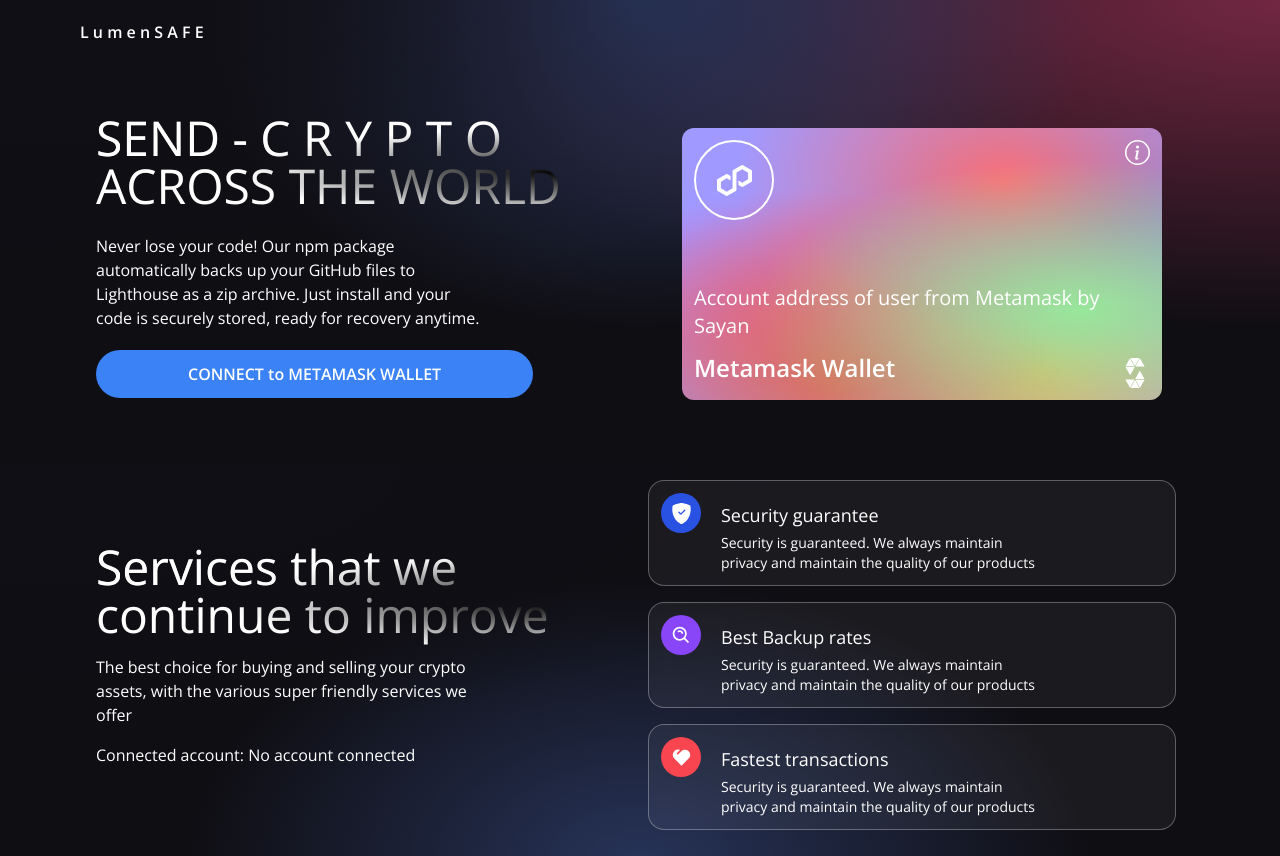
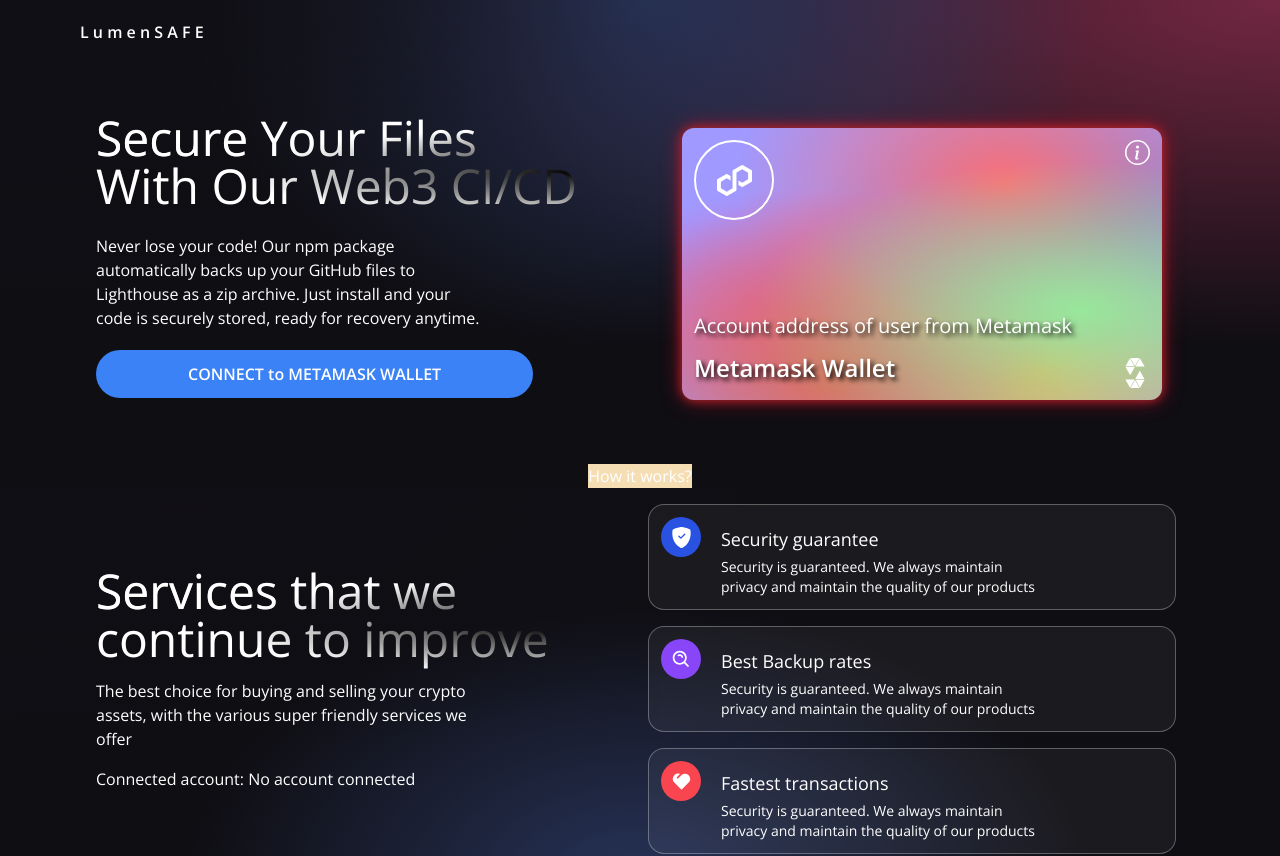
Before and after one commit to Snedit/lumenSafe-test, a React (Vite) app in the folder frontend/: page / in a window 1280 px wide. Shown: the top 856 px of the page. Built offline with nearby package versions, Linux system fonts and the light colour scheme.

Commit message:
some major changes

```diff
--- a/frontend/src/components/Welcome.jsx
+++ b/frontend/src/components/Welcome.jsx
@@ -1,6 +1,6 @@
-import React, { useState } from 'react';
-import { SiPolygon, SiSolidity } from 'react-icons/si';
-import { BsInfoCircle } from 'react-icons/bs';
+import React, { useState } from "react";
+import { SiPolygon, SiSolidity } from "react-icons/si";
+import { BsInfoCircle } from "react-icons/bs";
 
 let y = false;
 
@@ -10,7 +10,9 @@
   const connectWallet = async () => {
     if (window.ethereum) {
       try {
-        const accounts = await window.ethereum.request({ method: 'eth_requestAccounts' });
+        const accounts = await window.ethereum.request({
+          method: "eth_requestAccounts",
+        });
         setLocalAccount(accounts[0]);
         setAccount(accounts[0]);
         setX(true);
@@ -22,51 +24,39 @@
       console.log("MetaMask not detected");
     }
   };
-/*
-  let y = false;
-const myMetamaskAddress = '0xc500Ea677F14Eb13BeC6FF39aFC24501496aF372';
-
-const Welcome = ({ setX, setAccount }) => {
-  const [localAccount, setLocalAccount] = useState(null);
-
-  const connectWallet = async () => {
-    if (window.ethereum) {
-      try {
-        // Instead of requesting accounts from MetaMask
-        // Use your own address directly
-        setLocalAccount(myMetamaskAddress);
-        setAccount(myMetamaskAddress);
-        setX(true);
-        y = true;
-      } catch (error) {
-        console.error("User denied account access", error);
-      }
-    } else {
-      console.log("MetaMask not detected");
-    }
-  };*/
 
   return (
-    <div className='px-14 py-1'>
+    <div className="px-14 py-1">
       <div className="flex mf:flex-row flex-col justify-between items-center md:p-10 py-2 px-1">
         <div className="flex flex-1 items-start flex-col mf:mr-10">
-          <h1 className='text-3xl sm:text-5xl text-white text-gradient py-1'>
-            SEND - C R Y P T O <br /> ACROSS THE WORLD
+          <h1 className="text-3xl sm:text-5xl text-white text-gradient py-1">
+            Secure Your Files <br /> With Our Web3 CI/CD
           </h1>
           <p className="text-left mt-5 text-white font-light md:w-9/12 w-11/12 text-base">
-          Never lose your code! Our npm package automatically backs up your GitHub files to Lighthouse as a zip archive. Just install and your code is securely stored, ready for recovery anytime.</p>
-          {!y ?
-            <button type='button' onClick={connectWallet} className='flex flex-1 flex-row justify-center items-center my-5 bg-blue-500 p-3 rounded-full cursor-pointer hover:bg-cyan-800'>
-              <p className="text-white text-base font-semibold px-20">CONNECT to METAMASK WALLET</p>
+            Never lose your code! Our npm package automatically backs up your
+            GitHub files to Lighthouse as a zip archive. Just install and your
+            code is securely stored, ready for recovery anytime.
+          </p>
+          {!y ? (
+            <button
+              type="button"
+              onClick={connectWallet}
+              className="flex flex-1 flex-row justify-center items-center my-5 bg-blue-500 p-3 rounded-full cursor-pointer hover:bg-cyan-800"
+            >
+              <p className="text-white text-base font-semibold px-20">
+                CONNECT to METAMASK WALLET
+              </p>
             </button>
-            : (
-              <button type='button' onClick={connectWallet} className='hidden'>
-                <p className="text-white text-base font-semibold px-20">CONNECT to METAMASK WALLET</p>
-              </button>
-            )}
+          ) : (
+            <button type="button" onClick={connectWallet} className="hidden">
+              <p className="text-white text-base font-semibold px-20">
+                CONNECT to METAMASK WALLET
+              </p>
+            </button>
+          )}
         </div>
 
-        <div className="flex flex-col flex-1 items-center justify-start w-full h-full mf:mt-0 mt-10">
+        <div className="flex flex-col flex-1 items-center justify-start w-full h-full mf:mt-0 mt-10 full-card">
           <div className="p-3 flex justify-end items-start flex-col rounded-xl my-5 eth-card .white-glassmorphism ">
             <div className="flex justify-between flex-col w-full h-full">
               <div className="flex justify-between items-start">
@@ -76,14 +66,16 @@
                 <BsInfoCircle fontSize={25} color="#fff" />
               </div>
               <div>
-                <p className="text-white font-light text-xl">
-                  {localAccount ? `Connected account: ${localAccount}` : "Account address of user from Metamask by Sayan"}
+                <p className="text-white metamask-text font-light text-xl">
+                  {localAccount
+                    ? `Connected account: ${localAccount}`
+                    : "Account address of user from Metamask"}
                 </p>
                 <div className="flex justify-between items-end">
-                  <div className="text-white font-semibold text-2xl mt-3 mb-1 flex justify-center items-center">
+                  <div className="metamask-text text-white font-semibold text-2xl mt-3 mb-1 flex justify-center items-center">
                     Metamask Wallet
                   </div>
-                  <SiSolidity fontSize={30} color='#fff ' />
+                  <SiSolidity fontSize={30} color="#fff " />
                 </div>
               </div>
             </div>
@@ -92,6 +84,6 @@
       </div>
     </div>
   );
-}
+};
 
 export default Welcome;
--- /dev/null
+++ b/frontend/src/components/howItWorks.jsx
@@ -0,0 +1,24 @@
+import React from "react";
+function HowItWorks() {
+  function viewTutor() {
+    const howMain = document.querySelector(".how-main");
+    howMain.style.height = "100vh";
+  }
+
+  return (
+    <section className="how-main" id="how-main">
+      <div className="Sub-container">
+        <button
+          onClick={() => {
+            viewTutor();
+          }}
+          className="howTrigger"
+        >
+          How it works?
+        </button>
+      </div>
+    </section>
+  );
+}
+
+export default HowItWorks;
--- a/frontend/src/index.css
+++ b/frontend/src/index.css
@@ -84,3 +84,36 @@
   -webkit-background-clip: text;
   -webkit-text-fill-color: transparent;
 }
+
+.eth-card{
+  box-shadow: 0 0 10px rgb(255, 0, 115) , 0 0 20px rgba(247, 73, 151, 0.763);
+  transition: all 1s ease-in-out;
+  animation-name: textFade;
+  animation-duration: 7s;
+  animation-iteration-count: infinite;
+  animation-delay: 2s;
+  animation-direction: alternate;
+}
+
+@keyframes  textFade {
+
+  25%{box-shadow: 0 0 10px rgb(255, 0, 115), 0 0 20px rgba(247, 73, 151, 0.763) ;}
+  50%{box-shadow: 0 0 10px rgb(183, 36, 36) , 0 0 20px rgba(206, 15, 37, 0.763);}
+  75%{box-shadow: 0 0 10px rgb(5, 72, 167) , 0 0 20px rgba(83, 63, 233, 0.763);}
+ 100%{box-shadow: 0 0 10px rgb(6, 175, 150) , 0 0 20px rgba(11, 180, 112, 0.763);}
+
+}
+.metamask-text{
+  text-shadow: 3px 3px 5px black;
+}
+.how-main{
+  color: white;
+  margin: auto;
+  display: flex;
+  justify-content: center;
+}
+.howTrigger{
+  background-color: wheat;
+  cursor: pointer;
+
+}
--- a/frontend/src/pages/Home.jsx
+++ b/frontend/src/pages/Home.jsx
@@ -1,8 +1,9 @@
-import React, { useState } from 'react';
-import Navbar from '../components/Navbar';
-import Welcome from '../components/Welcome';
-import Footer from '../components/Footer';
-import Services from '../components/Services';
+import React, { useState } from "react";
+import HowItWorks from "../components/howItWorks";
+import Navbar from "../components/Navbar";
+import Welcome from "../components/Welcome";
+import Footer from "../components/Footer";
+import Services from "../components/Services";
 
 const Home = () => {
   const [x, setX] = useState(false);
@@ -13,6 +14,7 @@
       <div className="gradient-bg-welcome">
         <Navbar />
         <Welcome setX={setX} setAccount={setAccount} />
+        <HowItWorks></HowItWorks>
       </div>
       <Services x={x} account={account} />
       <Footer />
```
